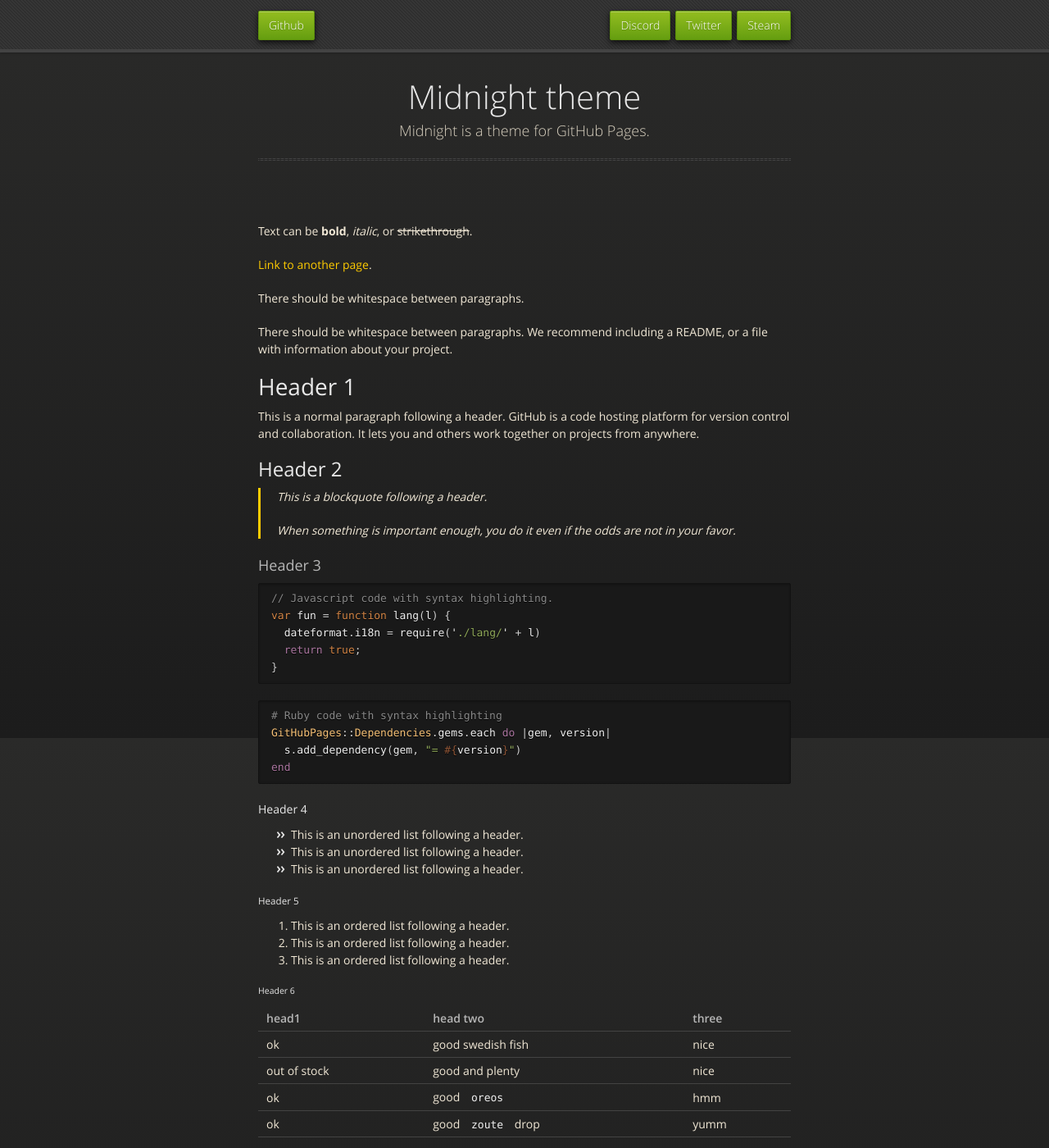
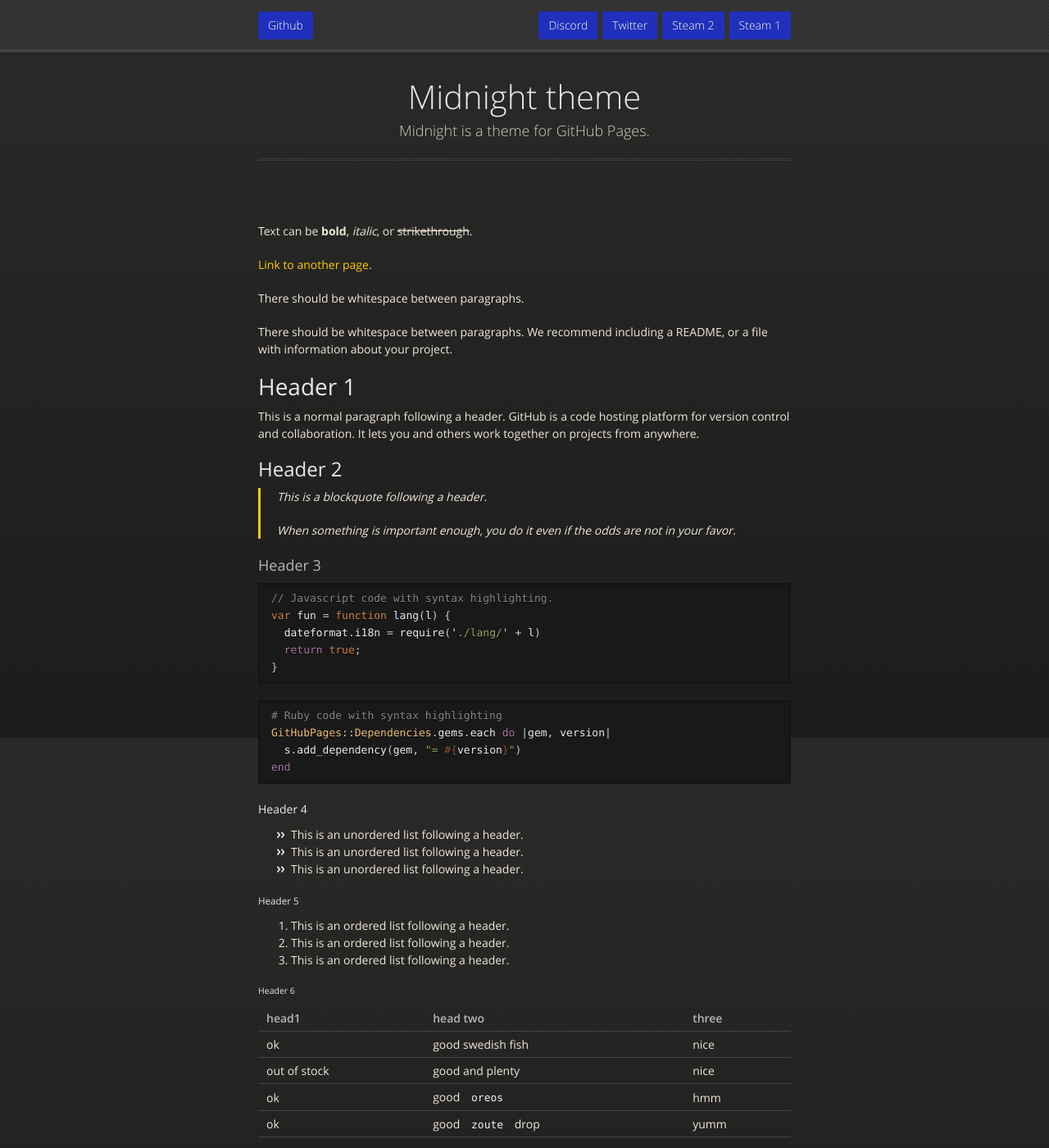
Before and after one commit to GravityWolfNotAmused/gravitywolfnotamused.github.io, a Jekyll site: the page built from index.md, in a window 1280 px wide and 1400 px high. Shown: the whole window at 82% size. Built offline with Jekyll 4.4.1, drawn with Linux system fonts in a browser that asks for light colours.

Commit message:
Update style

```diff
--- a/_layouts/default.html
+++ b/_layouts/default.html
@@ -22,7 +22,8 @@
         <nav>
           <ul>
             <li class="fork"><a href="http://github.com/gravitywolfnotamused">Github</a></li>
-            <li class="downloads"><a href="http://www.steamcommunity.com/gravitywolfnotamused">Steam</a></li>
+            <li class="downloads"><a href="https://steamcommunity.com/id/GravityWolf/">Steam 1</a></li>
+            <li class="downloads"><a href="https://steamcommunity.com/id/GravityWolfNotAmused/">Steam 2</a></li>
             <li class="downloads"><a href="http://www.twitter.com/TheGravityWolf">Twitter</a></li>
             <li class="downloads"><a href="https://discord.gg/FPXdPjcX27">Discord</a></li>
           </ul>
--- a/_sass/jekyll-theme-midnight.scss
+++ b/_sass/jekyll-theme-midnight.scss
@@ -189,12 +189,8 @@ dt {
 
         a {
           color: white;
-          border: 1px solid #5d910b;
-          background: linear-gradient(#93bd20, #659e10);
           border-radius: 2px;
-          box-shadow: inset 0px 1px 0px rgba(255,255,255,.3), 0px 3px 7px rgba(0,0,0,.7);
-
-          background-color: #93bd20;
+          background-color: #2030bd;
           padding: 10px 12px;
           margin-top: 6px;
           line-height:14px;
@@ -203,10 +199,7 @@ dt {
           text-align:center;
 
           &:hover {
-            background: linear-gradient(#749619, #527f0e);
-            background-color: #659e10;
-            border: 1px solid #527f0e;
-            box-shadow: inset 0px 1px 1px rgba(0,0,0,.2), 0px 1px 0px rgba(0,0,0,.0);
+            background-color: #104e9e;
           }
         }
 
```
